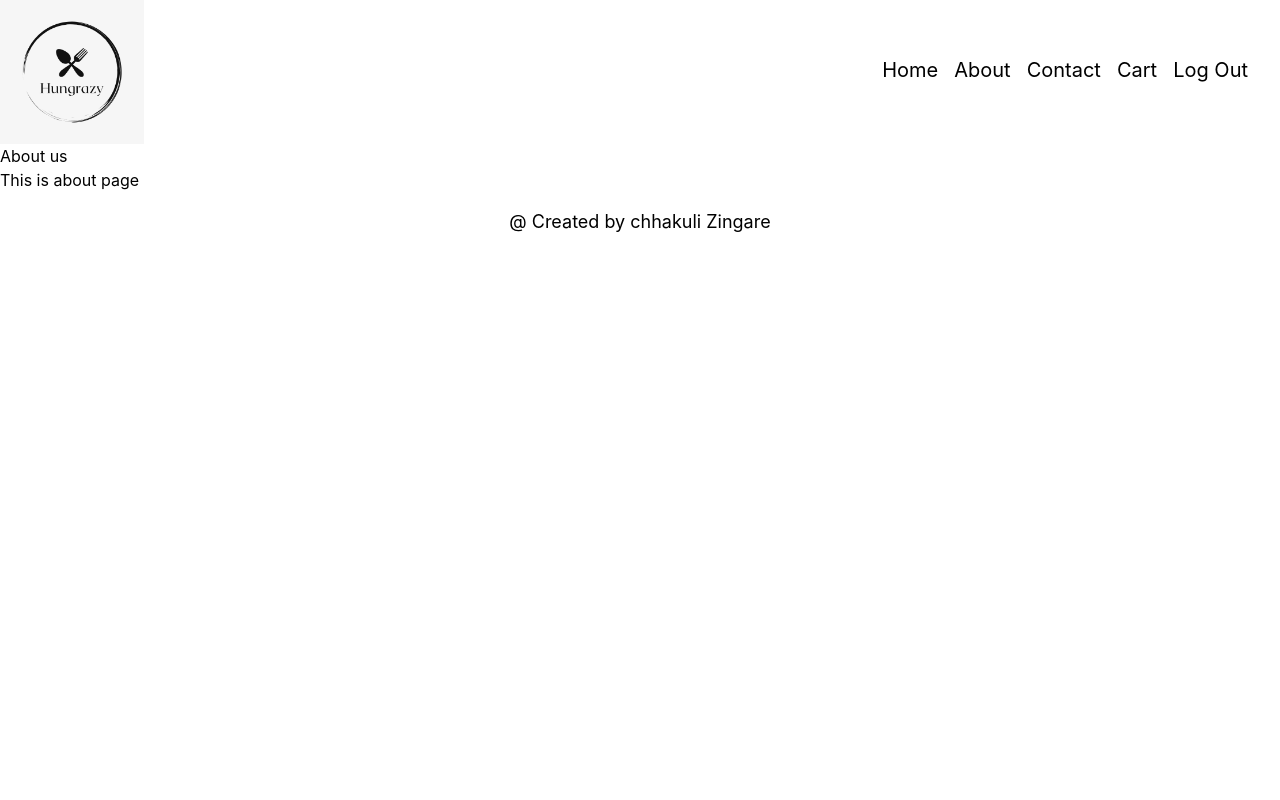
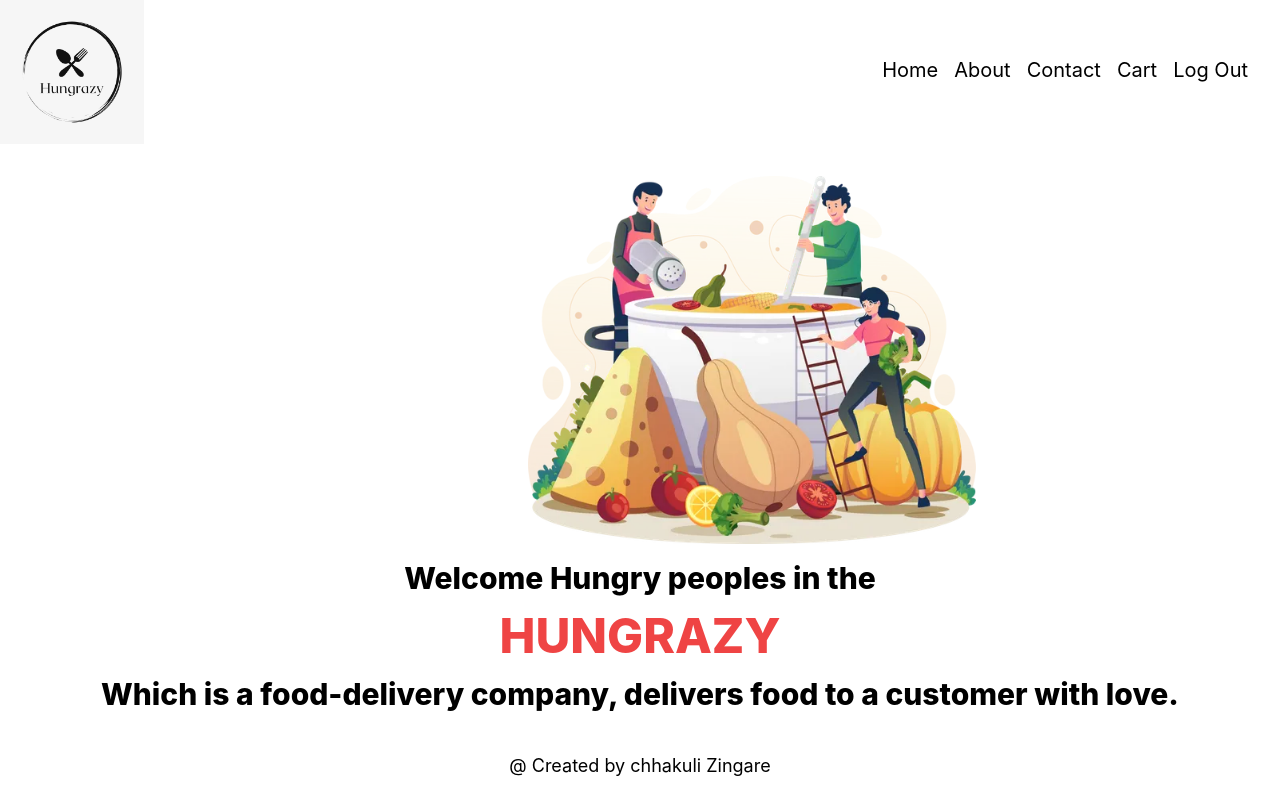
Before and after one commit to chhakuli123/React-Food-Dilevery-App, a React (Create React App) app: page /about in a window 1280 px wide. Built offline with nearby package versions, Linux system fonts and the light colour scheme.

Commit message:
[Fix] : made about page more attractive

```diff
--- a/src/Components/About.js
+++ b/src/Components/About.js
@@ -1,10 +1,23 @@
 import React from "react";
+import RestroMenuDish from "../assets/menu.png";
 
 function About() {
   return (
-    <div>
-      <h1>About us</h1>
-      <p>This is about page</p>
+    <div className="mt-8 ">
+      <img
+        className="content-center h-[23rem] w-[28rem] ml-[33rem]"
+        src={RestroMenuDish}
+        alt=""
+      />
+      <h1 className="text-center font-extrabold text-3xl mb-4 mt-4">
+        Welcome Hungry peoples in the
+      </h1>
+      <h1 className="font-extrabold text-center text-5xl text-red-500">
+        HUNGRAZY
+      </h1>
+      <p className="text-center font-extrabold text-3xl mb-10 mt-4">
+        Which is a food-delivery company, delivers food to a customer with love.
+      </p>
     </div>
   );
 }
```
